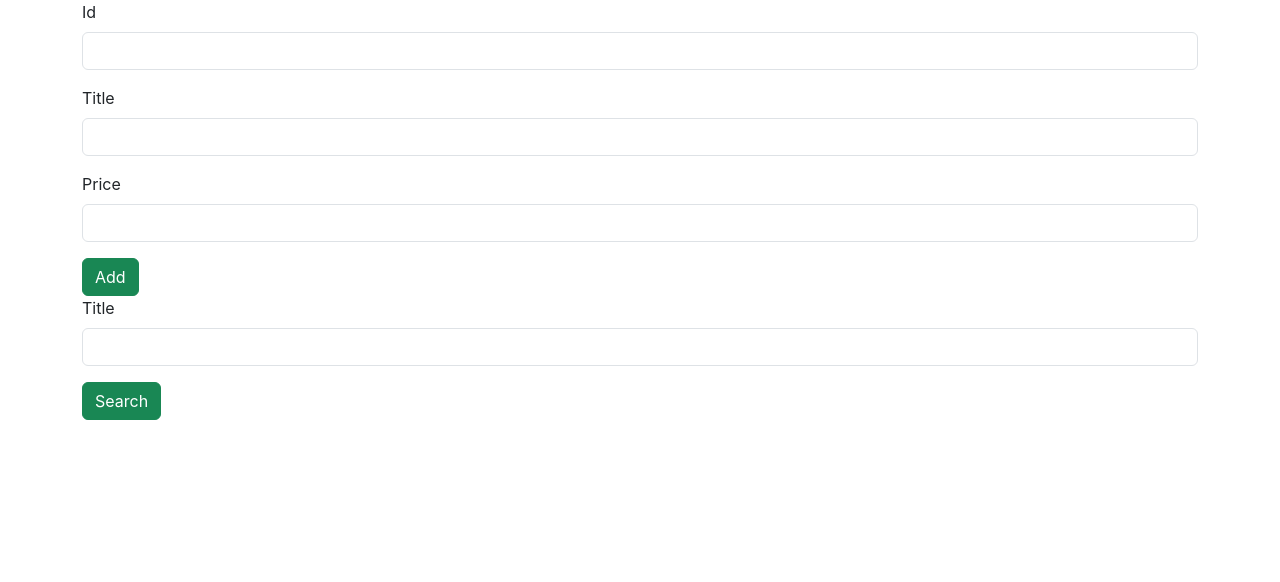
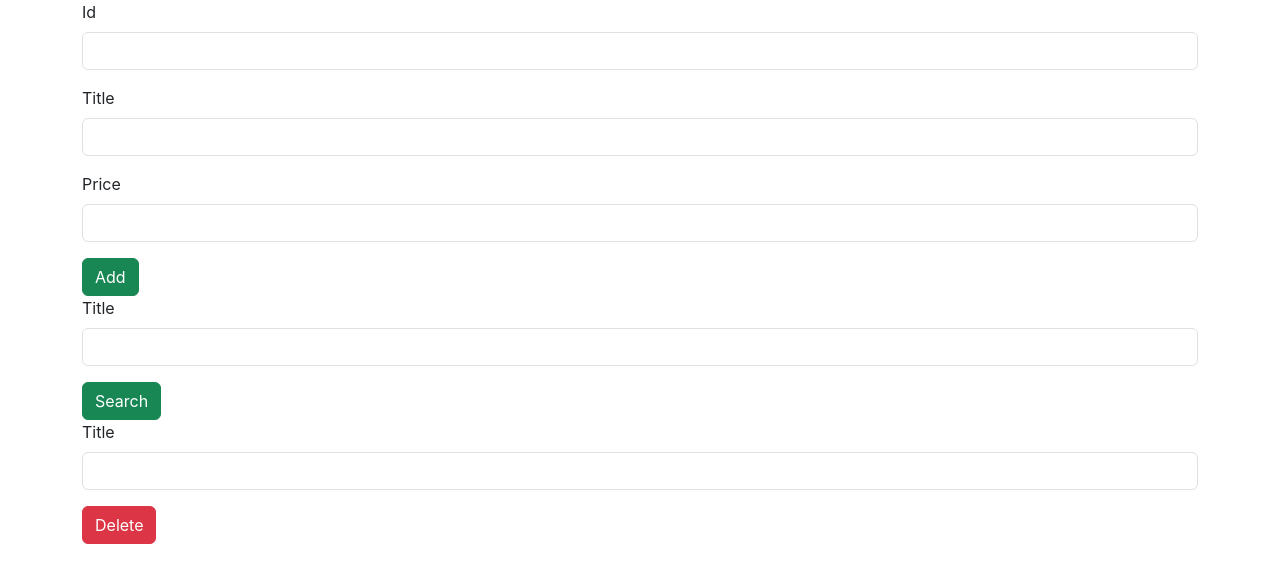
Before and after one commit to Jafnak/Products-shopng-react-app, a React (Create React App) app: page / in a window 1280 px wide. Shown: the top 582 px of the page. Built offline with nearby package versions, Linux system fonts and the light colour scheme.

Commit message:
Delete component added

```diff
--- a/src/App.js
+++ b/src/App.js
@@ -2,6 +2,7 @@
 import './App.css';
 import Add from './components/Add';
 import Search from './components/Search';
+import Delete from './components/Delete';
 
 function App() {
   return (
@@ -9,6 +10,7 @@
 
       <Add/>
       <Search/>
+      <Delete/>
 
 
     </div>
--- /dev/null
+++ b/src/components/Delete.jsx
@@ -0,0 +1,23 @@
+import React from 'react'
+
+const Delete = () => {
+  return (
+    <div>
+
+<div className="container">
+    <div className="row g-3">
+        <div className="col col-12 col-sm-12 col-md-12 col-lg-12 col-xl-12 col-xxl-12">
+        <label htmlFor="" className="form-label">Title</label>
+        <input type="text" className="form-control" />
+        </div>
+        <div className="col col-12 col-sm-12 col-md-12 col-lg-12 col-xl-12 col-xxl-12">
+            <button className="btn btn-danger">Delete</button>
+        </div>
+    </div>
+</div>
+
+    </div>
+  )
+}
+
+export default Delete
```
